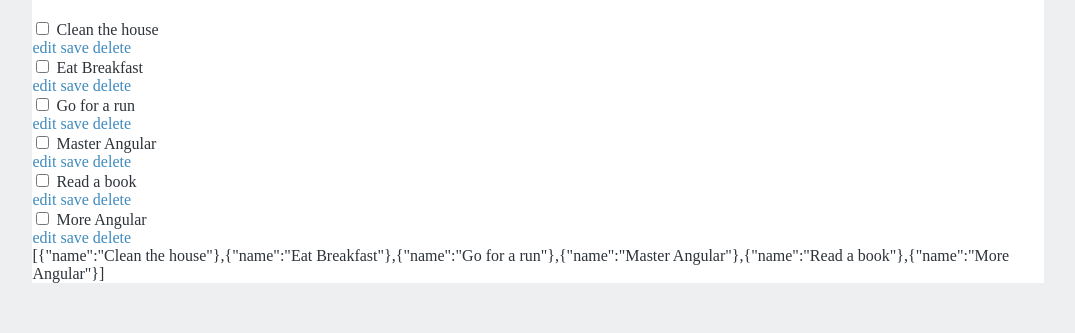
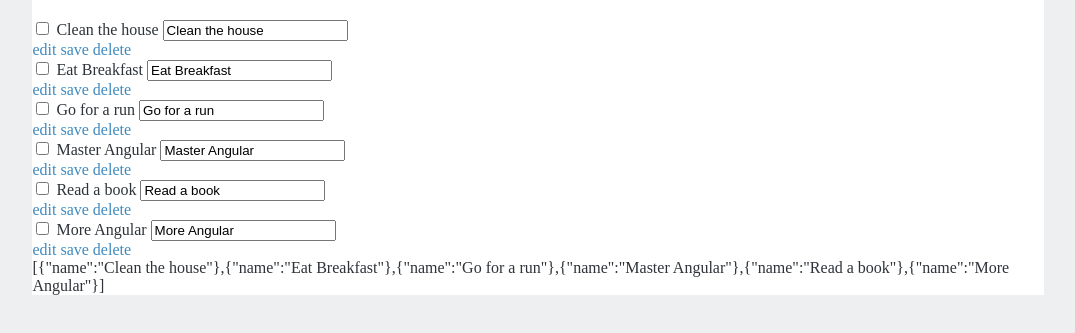
Before and after one commit to anthony-ware/ToDo-App, a plain HTML site: page index.html in a window 1280 px wide. Shown: the part 181-514 px from the top of the page, without its empty margins (102-1177 px from the left). Drawn offline with nearby package versions, Linux system fonts and the light colour scheme.

Commit message:
update style

```diff
--- a/index.html
+++ b/index.html
@@ -12,7 +12,7 @@
 			<div ng-repeat='task in tasks'>
 				<input type="checkbox" ng-model='task.completed'/>
 				<label ng-hide='editing' class="editing-label">{{task.name}}</label>
-				<input ng-show='editing' class="editing-label"  ng-model='task.name' type="text">
+				<input ng-show='!editing' class="editing-label"  ng-model='task.name' type="text">
 				<div class="actions">
 					<a href="" ng-click='editing=!editing'>edit</a>
 					<a href="" ng-click=work()>save</a>
```
